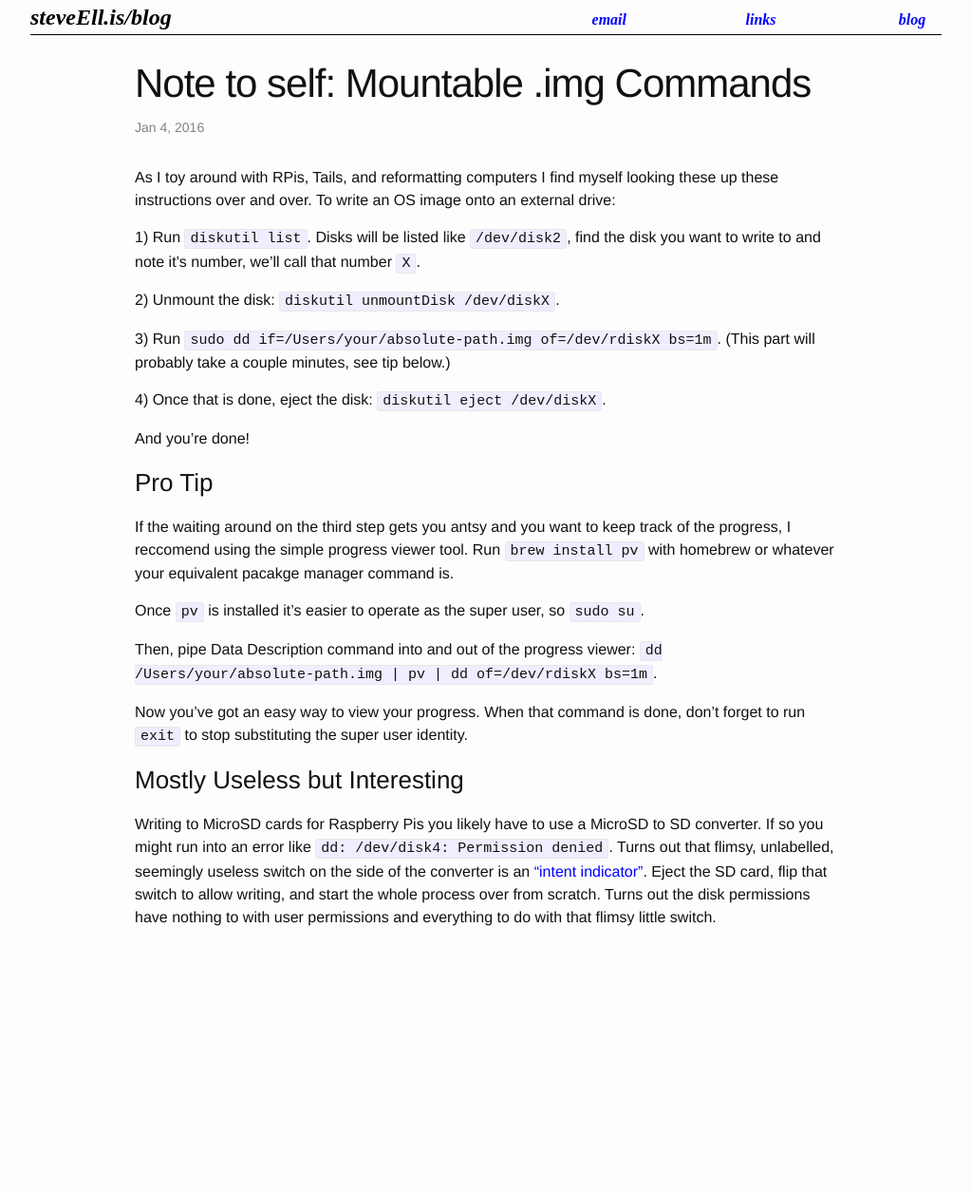
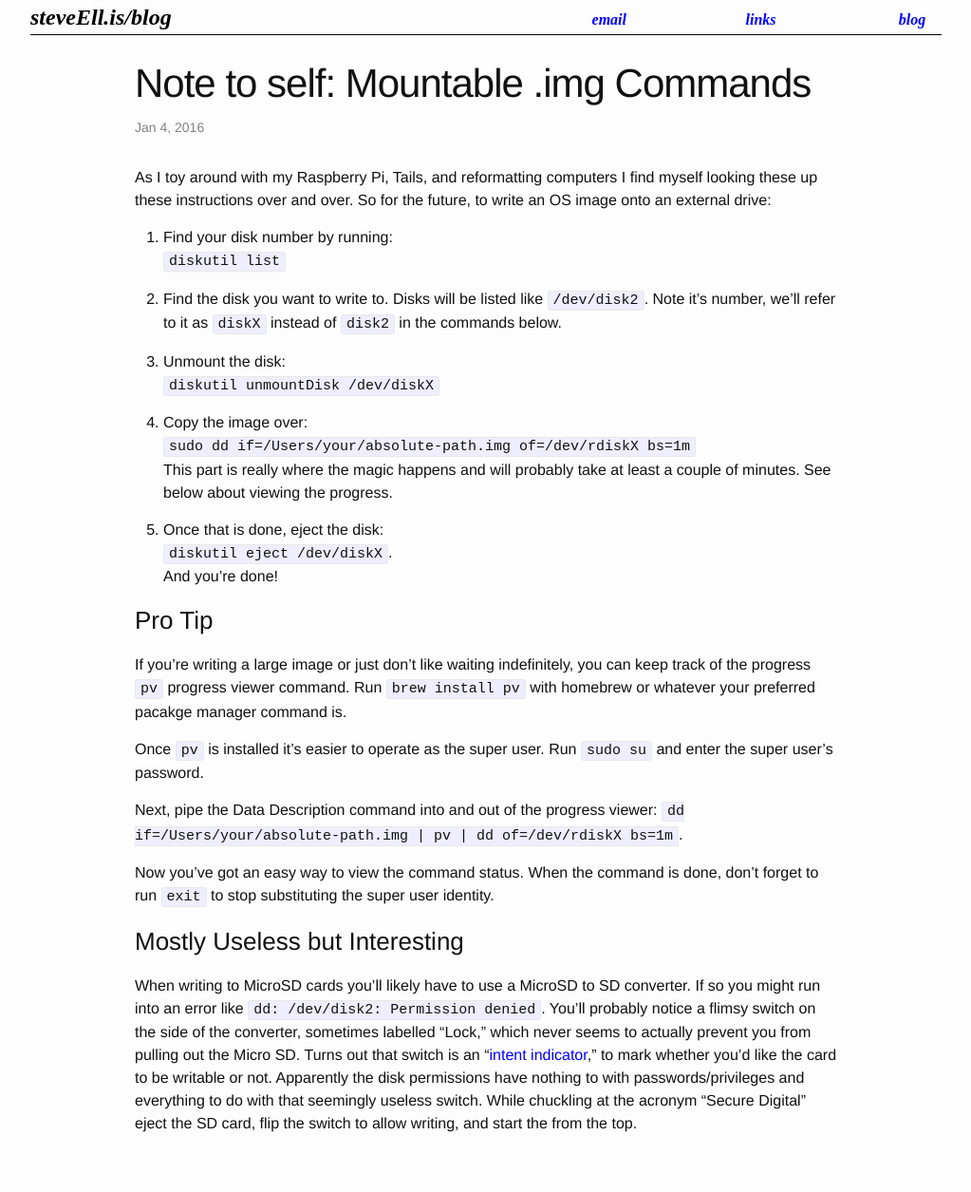
Before and after one commit to se3000/se3000.github.io, a Jekyll site: the page built from _posts/2016-01-04-nts_external_drive_img.markdown, in a window 1280 px wide. Shown: the whole page at 95% size, without its empty margins (128-1151 px from the left). Built offline with Jekyll 4.4.1, drawn with Linux system fonts in a browser that asks for light colours; before the commit the page ends 1038 px from its top, so only the background shows below that.

Commit message:
Copy and formatting fixes

```diff
--- a/_posts/2016-01-04-nts_external_drive_img.markdown
+++ b/_posts/2016-01-04-nts_external_drive_img.markdown
@@ -3,28 +3,37 @@ layout: post
 title:  "Note to self: Mountable .img Commands"
 date:   2016-01-04 22:40:00
 ---
-As I toy around with RPis, Tails, and reformatting computers I find myself looking these up these instructions over and over. To write an OS image onto an external drive:
+As I toy around with my Raspberry Pi, Tails, and reformatting computers I find myself looking these up these instructions over and over. So for the future, to write an OS image onto an external drive:
 
-1) Run `diskutil list`. Disks will be listed like `/dev/disk2`, find the disk you want to write to and note it's number, we'll call that number `X`.
+1. Find your disk number by running:
+`diskutil list`
 
-2) Unmount the disk: `diskutil unmountDisk /dev/diskX`.
+2. Find the disk you want to write to. Disks will be listed like `/dev/disk2`. Note it's number, we'll refer to it as `diskX` instead of `disk2` in the commands below.
 
-3) Run `sudo dd if=/Users/your/absolute-path.img of=/dev/rdiskX bs=1m`. (This part will probably take a couple minutes, see tip below.)
+3. Unmount the disk:
+`diskutil unmountDisk /dev/diskX`
 
-4) Once that is done, eject the disk: `diskutil eject /dev/diskX`.
+4. Copy the image over:
+`sudo dd if=/Users/your/absolute-path.img of=/dev/rdiskX bs=1m`
+This part is really where the magic happens and will probably take at least a couple of minutes. See below about viewing the progress.
 
+5. Once that is done, eject the disk:
+`diskutil eject /dev/diskX`.
 And you're done!
+
 
 ### Pro Tip
 
-If the waiting around on the third step gets you antsy and you want to keep track of the progress, I reccomend using the simple progress viewer tool. Run `brew install pv` with homebrew or whatever your equivalent pacakge manager command is.
+If you're writing a large image or just don't like waiting indefinitely, you can keep track of the progress `pv` progress viewer command. Run `brew install pv` with homebrew or whatever your preferred pacakge manager command is.
 
-Once `pv` is installed it's easier to operate as the super user, so `sudo su`.
+Once `pv` is installed it's easier to operate as the super user. Run `sudo su` and enter the super user's password.
 
-Then, pipe Data Description command into and out of the progress viewer: `dd /Users/your/absolute-path.img | pv | dd of=/dev/rdiskX bs=1m`.
+Next, pipe the Data Description command into and out of the progress viewer:
+`dd if=/Users/your/absolute-path.img | pv | dd of=/dev/rdiskX bs=1m`.
 
-Now you've got an easy way to view your progress. When that command is done, don't forget to run `exit` to stop substituting the super user identity.
+Now you've got an easy way to view the command status. When the command is done, don't forget to run `exit` to stop substituting the super user identity.
+
 
 ### Mostly Useless but Interesting
 
-Writing to MicroSD cards for Raspberry Pis you likely have to use a MicroSD to SD converter. If so you might run into an error like `dd: /dev/disk4: Permission denied`. Turns out that flimsy, unlabelled, seemingly useless switch on the side of the converter is an ["intent indicator"](http://askubuntu.com/a/277160). Eject the SD card, flip that switch to allow writing, and start the whole process over from scratch. Turns out the disk permissions have nothing to with user permissions and everything to do with that flimsy little switch.
+When writing to MicroSD cards you'll likely have to use a MicroSD to SD converter. If so you might run into an error like `dd: /dev/disk2: Permission denied`. You'll probably notice a flimsy switch on the side of the converter, sometimes labelled "Lock," which never seems to actually prevent you from pulling out the Micro SD. Turns out that switch is an "[intent indicator](http://askubuntu.com/a/277160)," to mark whether you'd like the card to be writable or not. Apparently the disk permissions have nothing to with passwords/privileges and everything to do with that seemingly useless switch. While chuckling at the acronym "Secure Digital" eject the SD card, flip the switch to allow writing, and start the from the top.
```
Also changed, not shown: _posts/2016-01-01-hangover.markdown (+7 -7 lines).
